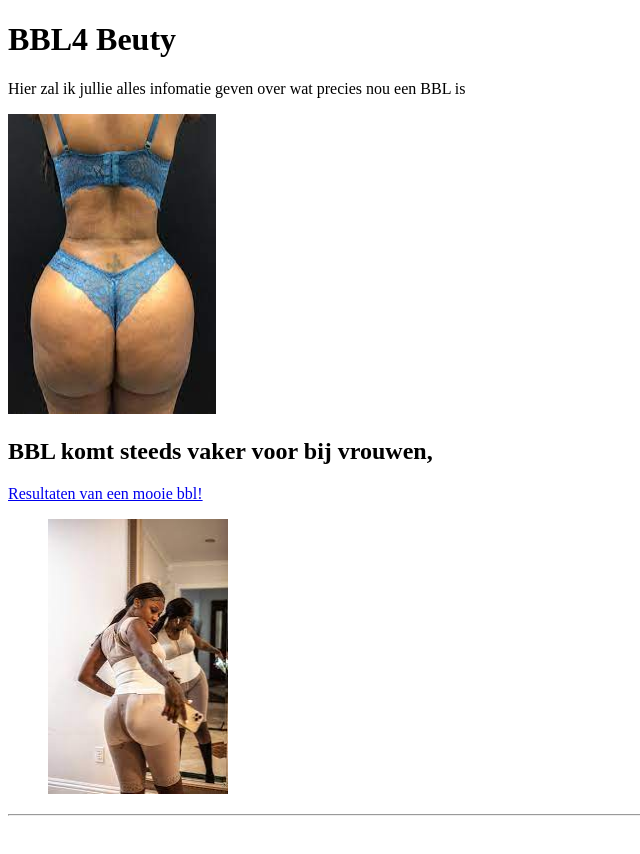
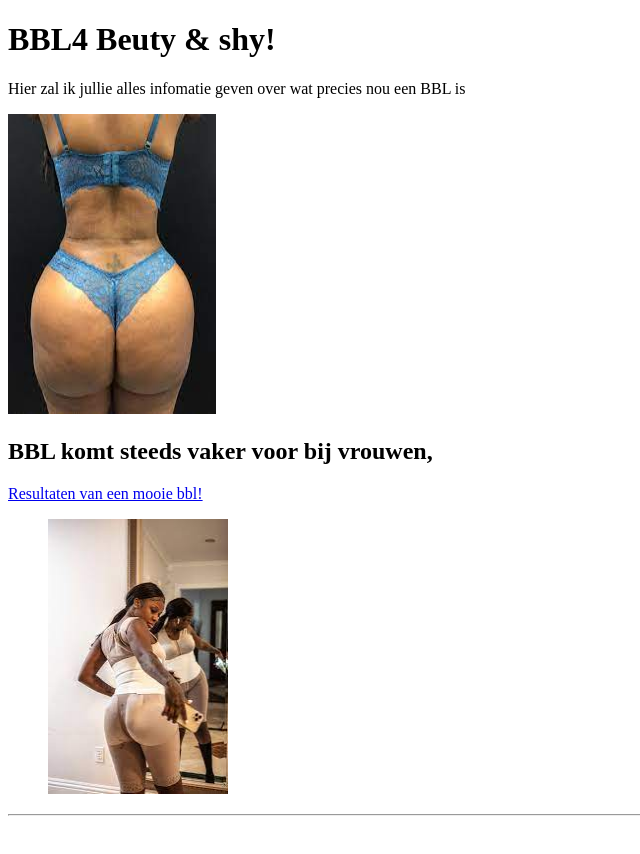
Before and after one commit to okeee0027/super-web, a plain HTML site: page index.html in a window 1280 px wide. Shown: the top 854 px of the page, without its empty margins (0-640 px from the left). Drawn offline with Linux system fonts and the light colour scheme.

Commit message:
Update index.html

```diff
--- a/index.html
+++ b/index.html
@@ -11,7 +11,7 @@
 <link rel="stylesheet href=main.css" type="text/css">
  </head>
     <body>
-        <h1>BBL4 Beuty&shy </h1>
+        <h1>BBL4 Beuty & shy! </h1>
         <p>Hier zal ik jullie alles infomatie geven over wat precies nou een BBL is </p>
         <img src="download (2).jpg" alt="" title="Ik leer jullie over bbl" width="208" height="300">
         <h2>BBL komt steeds vaker voor bij  vrouwen, </h2>
```
